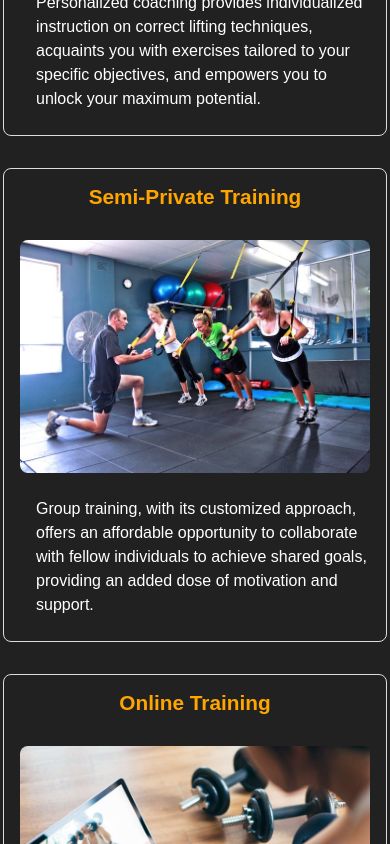
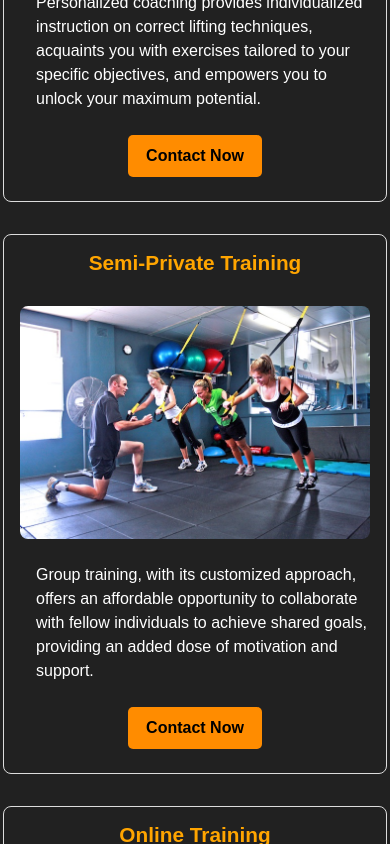
Before and after one commit to GulzaibAhmad/fitness-app, a React (Create React App) app: page / in a window 390 px wide. Shown: the part 2660-3504 px from the top of the page. Built offline with nearby package versions, Linux system fonts and the light colour scheme.

Commit message:
program button

```diff
--- a/src/components/programs/Programs.js
+++ b/src/components/programs/Programs.js
@@ -2,7 +2,7 @@ import React from 'react';
 import One from '../../assets/One_on_one.jpg';
 import Semi from '../../assets/Semi_training.jpg';
 import Online from '../../assets/Online_training.jpg';
-import './programs.css'; // Import the CSS file for styling
+import './programs.css';
 
 const programsData = [
   {
@@ -23,6 +23,11 @@ const programsData = [
 ];
 
 export default function Programs() {
+  const handleContactClick = () => {
+    const contactSection = document.getElementById('contact');
+    contactSection.scrollIntoView({ behavior: 'smooth' });
+  };
+
   return (
     <section id='programs'>
       <h5>What I Offer</h5>
@@ -42,6 +47,9 @@ export default function Programs() {
               <li>
                 <p>{program.description}</p>
               </li>
+              <li>
+                <button onClick={handleContactClick}>Contact Now</button>
+              </li>
             </ul>
           </article>
         ))}
--- a/src/components/programs/programs.css
+++ b/src/components/programs/programs.css
@@ -65,8 +65,27 @@
   .program__list p {
     margin-top: 1rem;
     margin-left: 1rem;
+    margin-bottom: 1rem;
     font-size: 1.2rem;
     color: #fff;
+  }
+
+  .program__list button {
+    display: block;
+    margin: 0 auto;
+    border: none;
+    background-color: darkorange;
+    font-weight: bold;
+    font-size: 1.2rem;
+    padding: 15px 23px;
+    text-decoration: none;
+    color: #000;
+    border-radius: 5px;
+    transition: background-color 0.3s ease;
+  }
+
+  .program__list button:hover {
+    background-color: orange;
   }
 
   /* === Media Queries === */
@@ -88,6 +107,11 @@
     .program__list p {
       font-size: 1rem;
     }
+
+    .program button {
+      font-size: 1rem;
+      padding: 12px 18px;
+    }
   }
 
   @media screen and (min-width: 401px) and (max-width: 768px) {
@@ -99,6 +123,11 @@
     .program__head h3 {
       font-size: 1.4rem;
     }
+
+    .program button {
+      font-size: 1.1rem;
+      padding: 13px 20px;
+    }
   }
 
   @media screen and (min-width: 769px) and (max-width: 1024px) {
@@ -107,4 +136,9 @@
       gap: 1rem;
       margin: 0 10px 0 10px;
     }
+
+    .program button {
+      font-size: 1.2rem;
+      padding: 14px 20px;
+    }
   }
```
